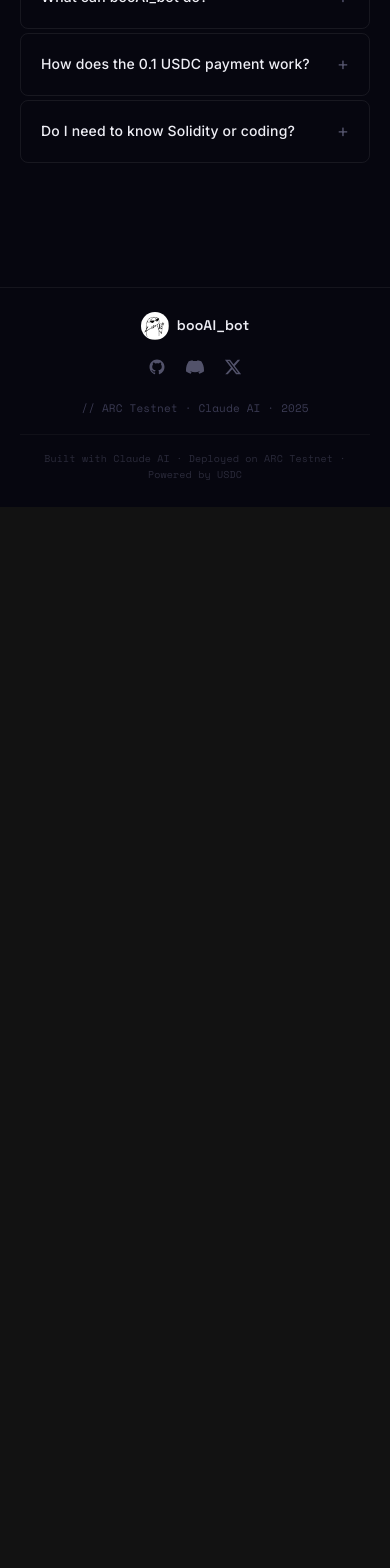
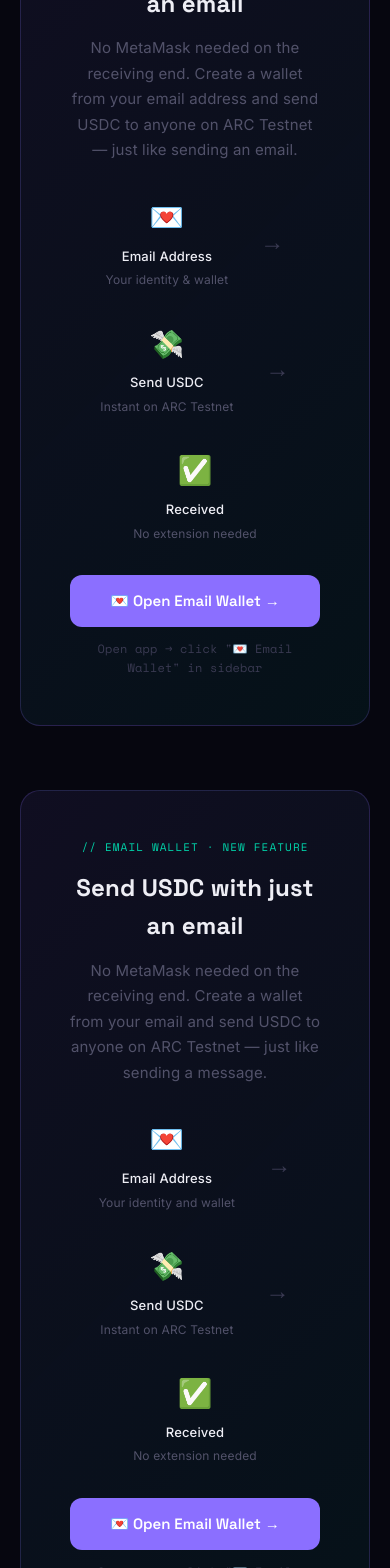
Before and after one commit to lucle87/booAI-bot, a Next.js app: page / in a window 390 px wide. Shown: the part 5637-7205 px from the top of the page. Before the commit the page ends 6144 px from the top, so only its background shows below. Built offline with nearby package versions, Linux system fonts and the light colour scheme; a web font is replaced by a local one.

Commit message:
add email wallet section to landing page

```diff
--- a/pages/index.js
+++ b/pages/index.js
@@ -386,7 +386,99 @@ export default function Home() {
           </div>
         </div>
 
-        {/* FAQ */}
+        {/* EMAIL WALLET SECTION */}
+        <div style={{background:'linear-gradient(135deg,rgba(139,111,255,0.08),rgba(0,212,170,0.06))',border:'1px solid rgba(139,111,255,0.2)',borderRadius:20,padding:'48px',marginBottom:64,textAlign:'center'}}>
+          <div style={{fontFamily:'Space Mono,monospace',fontSize:11,color:'#00d4aa',letterSpacing:'0.1em',marginBottom:12}}>// EMAIL WALLET · NEW FEATURE</div>
+          <h2 style={{fontFamily:'Space Grotesk,sans-serif',fontSize:'clamp(24px,3vw,36px)',fontWeight:700,color:'#eeeef5',marginBottom:12}}>Send USDC with just an email</h2>
+          <p style={{fontSize:15,color:'#52526a',marginBottom:32,maxWidth:520,margin:'0 auto 32px',lineHeight:1.7}}>
+            No MetaMask needed on the receiving end. Create a wallet from your email address and send USDC to anyone on ARC Testnet — just like sending an email.
+          </p>
+
+          <div style={{display:'flex',justifyContent:'center',gap:32,marginBottom:32,flexWrap:'wrap'}}>
+            <div style={{textAlign:'center'}}>
+              <div style={{fontSize:28,marginBottom:6}}>💌</div>
+              <div style={{fontSize:13,fontWeight:500,color:'#eeeef5',marginBottom:4}}>Email Address</div>
+              <div style={{fontSize:12,color:'#52526a'}}>Your identity & wallet</div>
+            </div>
+            <div style={{textAlign:'center',display:'flex',alignItems:'center',color:'#3a3a52',fontSize:24}}>→</div>
+            <div style={{textAlign:'center'}}>
+              <div style={{fontSize:28,marginBottom:6}}>💸</div>
+              <div style={{fontSize:13,fontWeight:500,color:'#eeeef5',marginBottom:4}}>Send USDC</div>
+              <div style={{fontSize:12,color:'#52526a'}}>Instant on ARC Testnet</div>
+            </div>
+            <div style={{textAlign:'center',display:'flex',alignItems:'center',color:'#3a3a52',fontSize:24}}>→</div>
+            <div style={{textAlign:'center'}}>
+              <div style={{fontSize:28,marginBottom:6}}>✅</div>
+              <div style={{fontSize:13,fontWeight:500,color:'#eeeef5',marginBottom:4}}>Received</div>
+              <div style={{fontSize:12,color:'#52526a'}}>No extension needed</div>
+            </div>
+          </div>
+
+          <div style={{display:'flex',flexDirection:'column',alignItems:'center',gap:12}}>
+            <button
+              onClick={() => router.push('/app')}
+              style={{background:'#8b6fff',color:'#fff',border:'none',borderRadius:12,padding:'14px 40px',fontSize:15,fontWeight:600,cursor:'pointer',fontFamily:'Space Grotesk,sans-serif',transition:'opacity 0.2s'}}
+              onMouseOver={e=>e.target.style.opacity='0.85'}
+              onMouseOut={e=>e.target.style.opacity='1'}
+            >
+              💌 Open Email Wallet →
+            </button>
+            <div style={{fontSize:12,color:'#3a3a52',fontFamily:'Space Mono,monospace'}}>
+              Open app → click "💌 Email Wallet" in sidebar
+            </div>
+          </div>
+        </div>
+
+        {/* EMAIL WALLET SECTION */}
+        <div style={{background:'linear-gradient(135deg,rgba(139,111,255,0.08),rgba(0,212,170,0.06))',border:'1px solid rgba(139,111,255,0.2)',borderRadius:20,padding:'48px',marginBottom:64,textAlign:'center'}}>
+          <div style={{fontFamily:'Space Mono,monospace',fontSize:11,color:'#00d4aa',letterSpacing:'0.1em',marginBottom:12}}>// EMAIL WALLET · NEW FEATURE</div>
+          <h2 style={{fontFamily:'Space Grotesk,sans-serif',fontSize:'clamp(24px,3vw,36px)',fontWeight:700,color:'#eeeef5',marginBottom:12}}>Send USDC with just an email</h2>
+          <p style={{fontSize:15,color:'#52526a',marginBottom:32,maxWidth:520,margin:'0 auto 32px',lineHeight:1.7}}>
+            No MetaMask needed on the receiving end. Create a wallet from your email and send USDC to anyone on ARC Testnet — just like sending a message.
+          </p>
+          <div style={{display:'flex',justifyContent:'center',gap:32,marginBottom:32,flexWrap:'wrap'}}>
+            <div style={{textAlign:'center'}}>
+              <div style={{fontSize:28,marginBottom:6}}>💌</div>
+              <div style={{fontSize:13,fontWeight:500,color:'#eeeef5',marginBottom:4}}>Email Address</div>
+              <div style={{fontSize:12,color:'#52526a'}}>Your identity and wallet</div>
+            </div>
+            <div style={{display:'flex',alignItems:'center',color:'#3a3a52',fontSize:24}}>→</div>
+            <div style={{textAlign:'center'}}>
+              <div style={{fontSize:28,marginBottom:6}}>💸</div>
+              <div style={{fontSize:13,fontWeight:500,color:'#eeeef5',marginBottom:4}}>Send USDC</div>
+              <div style={{fontSize:12,color:'#52526a'}}>Instant on ARC Testnet</div>
+            </div>
+            <div style={{display:'flex',alignItems:'center',color:'#3a3a52',fontSize:24}}>→</div>
+            <div style={{textAlign:'center'}}>
+              <div style={{fontSize:28,marginBottom:6}}>✅</div>
+              <div style={{fontSize:13,fontWeight:500,color:'#eeeef5',marginBottom:4}}>Received</div>
+              <div style={{fontSize:12,color:'#52526a'}}>No extension needed</div>
+            </div>
+          </div>
+          <button
+            onClick={() => router.push('/app')}
+            style={{background:'#8b6fff',color:'#fff',border:'none',borderRadius:12,padding:'14px 40px',fontSize:15,fontWeight:600,cursor:'pointer',fontFamily:'Space Grotesk,sans-serif',marginBottom:12}}
+          >💌 Open Email Wallet →</button>
+          <div style={{fontSize:12,color:'#3a3a52',fontFamily:'Space Mono,monospace'}}>Open app → click "💌 Email Wallet" in sidebar</div>
+        </div>
+
+                {/* EMAIL WALLET */}
+        <div style={{background:'linear-gradient(135deg,rgba(139,111,255,0.08),rgba(0,212,170,0.06))',border:'1px solid rgba(139,111,255,0.2)',borderRadius:20,padding:'48px',marginBottom:64,textAlign:'center'}}>
+          <div style={{fontFamily:"'Space Mono',monospace",fontSize:11,color:'#00d4aa',letterSpacing:'0.1em',marginBottom:12}}>// EMAIL WALLET · NEW FEATURE</div>
+          <h2 style={{fontFamily:"'Space Grotesk',sans-serif",fontSize:'clamp(24px,3vw,36px)',fontWeight:700,color:'#eeeef5',marginBottom:12}}>Send USDC with just an email</h2>
+          <p style={{fontSize:15,color:'#52526a',maxWidth:520,margin:'0 auto 32px',lineHeight:1.7}}>No MetaMask needed on the receiving end. Send USDC to anyone on ARC Testnet — just like sending a message.</p>
+          <div style={{display:'flex',justifyContent:'center',gap:32,marginBottom:32,flexWrap:'wrap'}}>
+            <div style={{textAlign:'center'}}><div style={{fontSize:28,marginBottom:6}}>💌</div><div style={{fontSize:13,fontWeight:500,color:'#eeeef5',marginBottom:4}}>Email Address</div><div style={{fontSize:12,color:'#52526a'}}>Your identity and wallet</div></div>
+            <div style={{display:'flex',alignItems:'center',color:'#3a3a52',fontSize:24}}>→</div>
+            <div style={{textAlign:'center'}}><div style={{fontSize:28,marginBottom:6}}>💸</div><div style={{fontSize:13,fontWeight:500,color:'#eeeef5',marginBottom:4}}>Send USDC</div><div style={{fontSize:12,color:'#52526a'}}>Instant on ARC Testnet</div></div>
+            <div style={{display:'flex',alignItems:'center',color:'#3a3a52',fontSize:24}}>→</div>
+            <div style={{textAlign:'center'}}><div style={{fontSize:28,marginBottom:6}}>✅</div><div style={{fontSize:13,fontWeight:500,color:'#eeeef5',marginBottom:4}}>Received</div><div style={{fontSize:12,color:'#52526a'}}>No extension needed</div></div>
+          </div>
+          <button onClick={() => router.push('/app')} style={{background:'#8b6fff',color:'#fff',border:'none',borderRadius:12,padding:'14px 40px',fontSize:15,fontWeight:600,cursor:'pointer',marginBottom:12}}>💌 Open Email Wallet →</button>
+          <div style={{fontSize:12,color:'#3a3a52'}}>Open app → click "💌 Email Wallet" in sidebar</div>
+        </div>
+
+{/* FAQ */}
         <div className="section-tag">// FAQ</div>
         <h2 className="section-title" style={{ marginBottom: 24 }}>Common questions</h2>
         <div className="faq-list">
```
